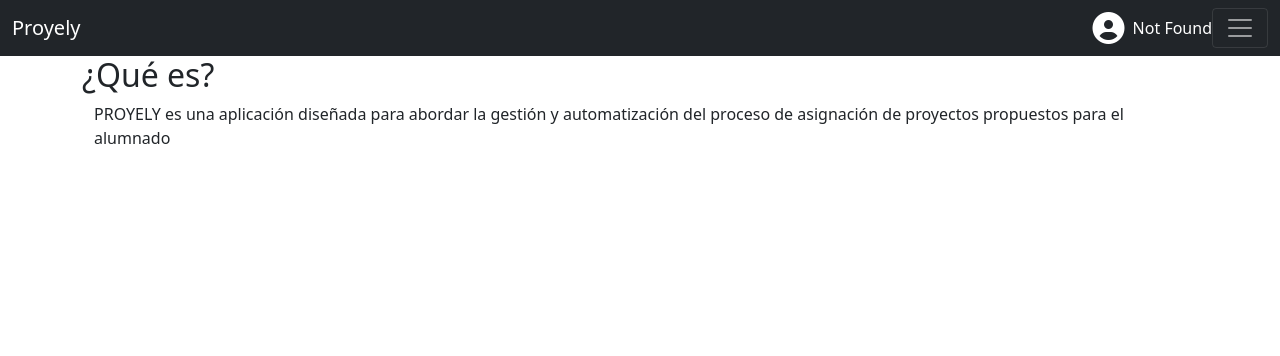
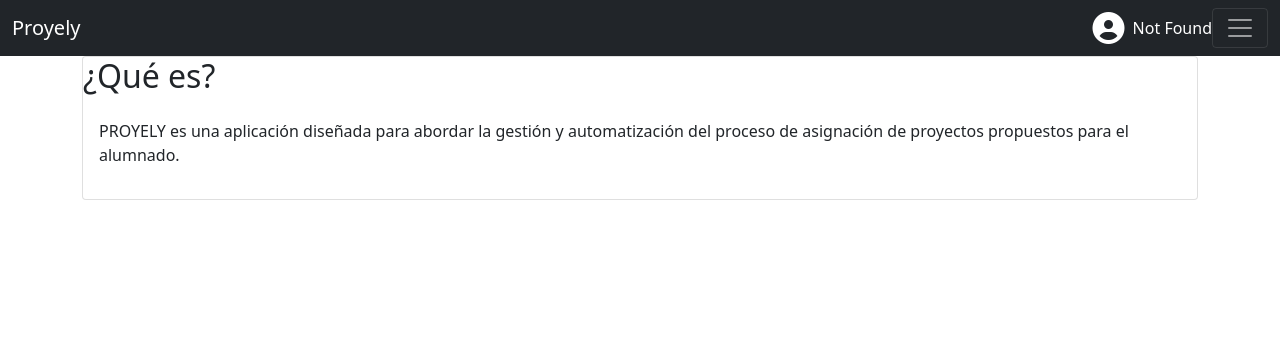
Before and after one commit to mardelmc/TFG_Proyely, a Symfony app: template templates/main/index.html.twig in a window 1280 px wide. Shown: the top 356 px of the page. Run offline with Twig, Linux system fonts and the light colour scheme; the template is opened without the code that fills it, so the values that code supplies are empty; some libraries are stand-ins or nearby versions.

Commit message:
Optimizacion general

```diff
--- a/src/Form/ProjectType.php
+++ b/src/Form/ProjectType.php
@@ -39,7 +39,7 @@ class ProjectType extends AbstractType
         } else {
             $builder->add('proposedBy', EntityType::class, [
                 'class' => Teacher::class,
-                'placeholder' => 'Seleccione un profesor',
+                'placeholder' => 'Seleccione un profesor'
             ]);
         }
     }
--- a/templates/main/index.html.twig
+++ b/templates/main/index.html.twig
@@ -4,9 +4,9 @@
 
 {% block content %}
     <h1>Proyely</h1>
-    <h2>¿Qué es?</h2>
-    <div class="container">
-        <p>PROYELY es una aplicación diseñada para abordar la gestión y automatización del proceso de asignación
-            de proyectos propuestos para el alumnado</p>
+    <div class="card">
+        <h2 class="card-title">¿Qué es?</h2>
+        <p class="card-body">PROYELY es una aplicación diseñada para abordar la gestión y automatización del proceso de asignación
+            de proyectos propuestos para el alumnado.</p>
     </div>
 {% endblock %}
--- a/templates/main/menu.html.twig
+++ b/templates/main/menu.html.twig
@@ -48,7 +48,7 @@
                 <div class="card text-center shadow-sm">
                     <div class="card-body">
                         <i class="fas fa-chalkboard fa-3x mb-3"></i>
-                        <h5 class="card-title">Lista de Proyectos (Docente)</h5>
+                        <h5 class="card-title">Lista de Proyectos</h5>
                     </div>
                 </div>
             </a>
--- a/templates/nav.html.twig
+++ b/templates/nav.html.twig
@@ -1,7 +1,7 @@
 {% set current_path = app.request.get('_route')|split('_') %}
 <nav class="navbar fixed-top navbar-dark bg-dark">
     <div class="container-fluid">
-        <a class="navbar-brand" href="{{ path('main') }}"><img src="" alt="">Proyely</a>
+        <a class="navbar-brand" href="{{ path('menu') }}"><img src="" alt="">Proyely</a>
 
         <div class="d-flex align-items-center">
             <div class="ms-3 d-flex align-items-center">
@@ -23,23 +23,23 @@
             <div class="offcanvas-body">
                 <ul class="navbar-nav">
                     <li class="nav-item">
-                        <a class="nav-link {{ current_path[0] == 'main' ? 'active' : '' }}" href="{{ path('main') }}">
-                            <i class="fa-solid fa-home"></i> Home
+                        <a class="nav-link {{ current_path[0] == 'main' ? 'active' : '' }}" href="{{ path('menu') }}">
+                            <i class="fa-solid fa-home"></i> Inicio
                         </a>
                     </li>
                     <li class="nav-item">
                         <a class="nav-link" href="{{ path('project_list') }}">
-                            <i class="fa-solid fa-clipboard"></i> Projects
+                            <i class="fa-solid fa-clipboard"></i> Proyectos
                         </a>
                     </li>
                     <li class="nav-item">
-                        <a class="nav-link" href="{{ path('menu') }}">
-                            <i class="fa fa-star"></i> UwU
+                        <a class="nav-link" href="{{ path('info') }}">
+                            <i class="fa fa-star"></i> Información
                         </a>
                     </li>
                     <li class="nav-item">
                         <a class="nav-link" href="{{ path('security_signout') }}">
-                            <i class="fa-solid fa-power-off"></i> Exit
+                            <i class="fa-solid fa-power-off"></i> Salir
                         </a>
                     </li>
                 </ul>
--- a/templates/tutor/studentsList.html.twig
+++ b/templates/tutor/studentsList.html.twig
@@ -9,7 +9,7 @@
             <th>Nombre</th>
             <th>Apellidos</th>
             <th>Nota</th>
-            <th></th>
+            <th>Proyecto</th>
         </tr>
         </thead>
         <tbody>
@@ -18,6 +18,7 @@
                 <td>{{ student.firstName }}</td>
                 <td>{{ student.lastName }}</td>
                 <td>{{ student.mark ? null : "No Asignada"}}</td>
+                <td>{{ student.mark ? null : "No Asignado"}}</td>
                 <th><a href=""><i class="fa-solid fa-pencil"></i></a></th>
 
             </tr>
```
Also changed, not shown: src/Controller/MainController.php (+7 -1 lines), src/Controller/Menu.php (deleted, +0 -17 lines).
